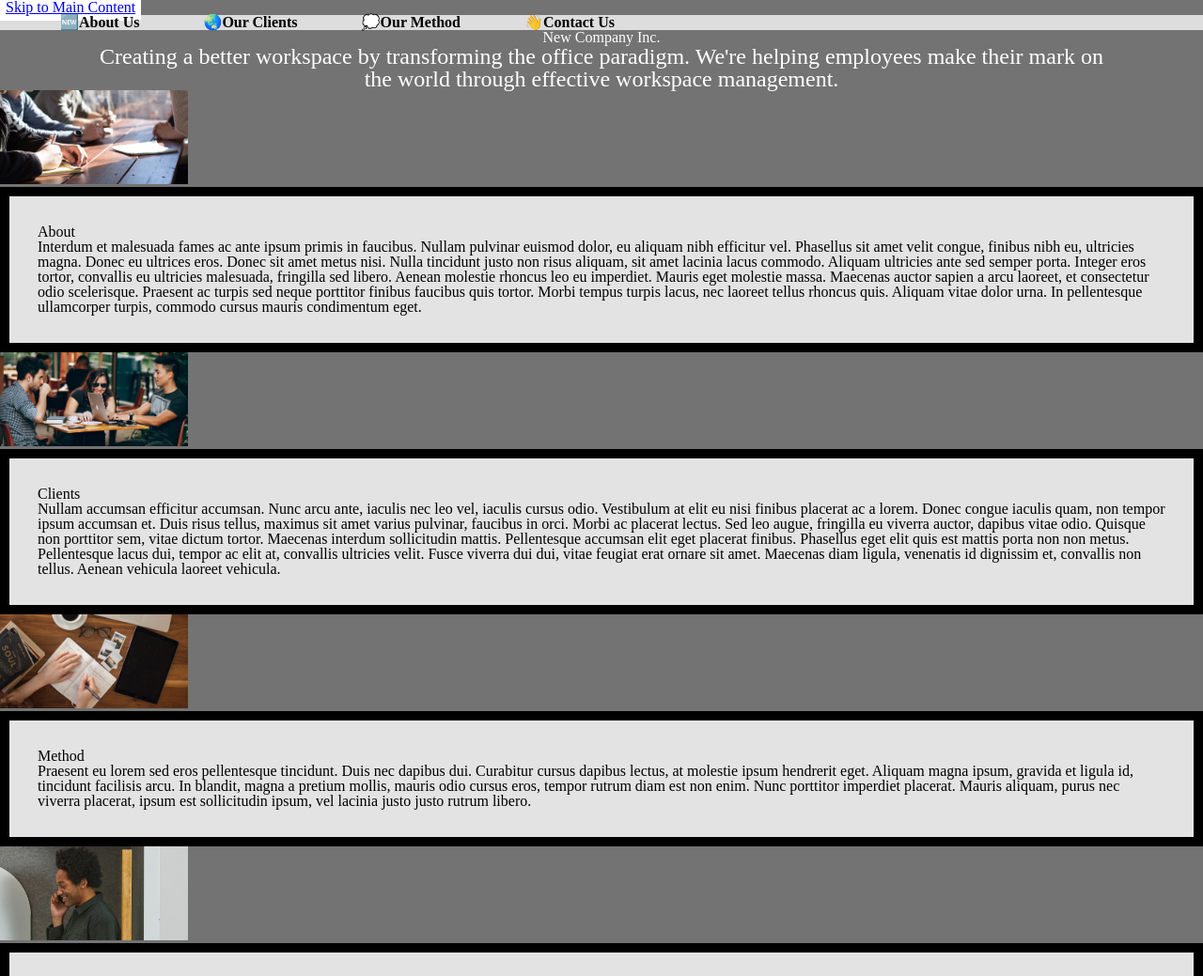
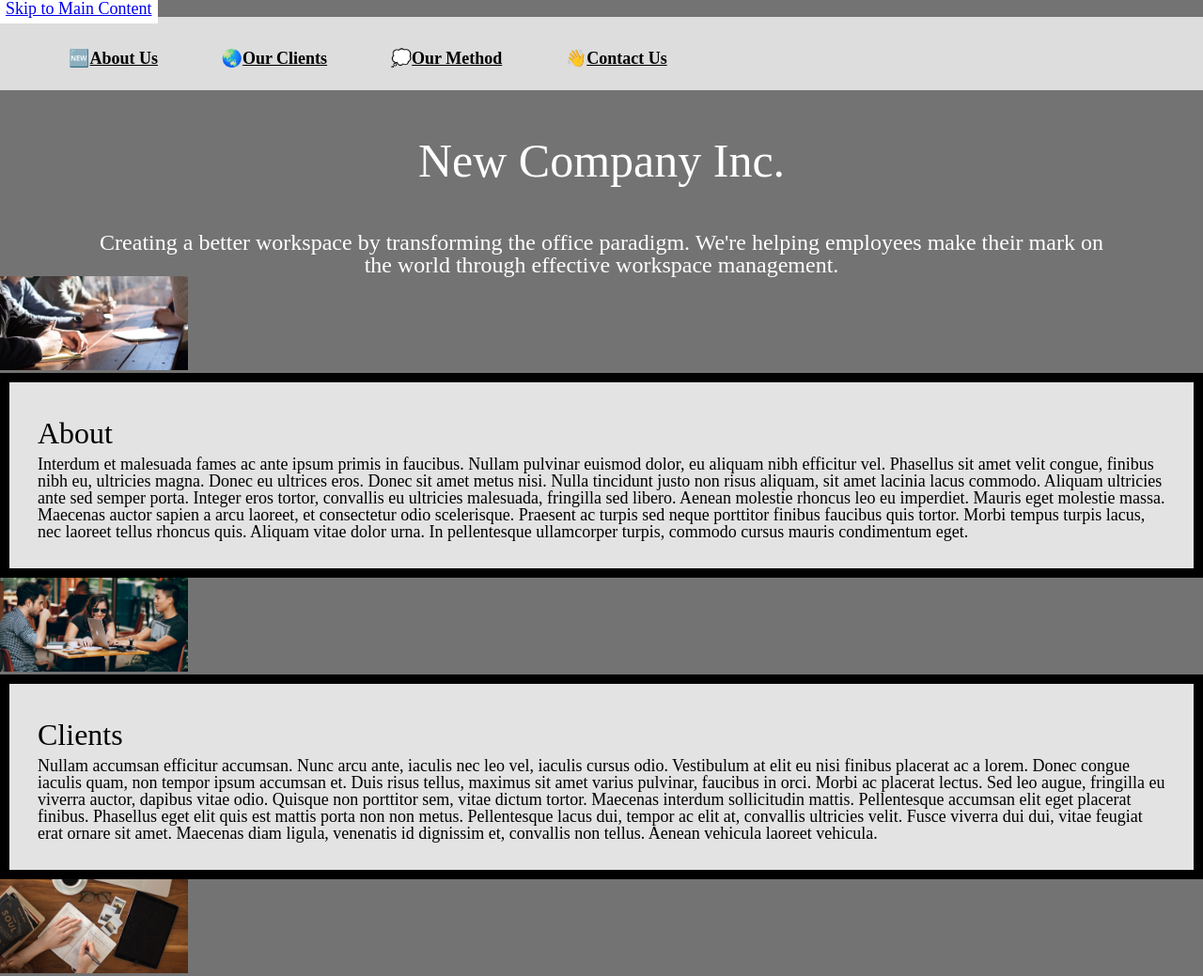
Before and after one commit to abirahmed7272/homework3-2022, a plain HTML site: page index.html in a window 1280 px wide. Shown: the top 1039 px of the page at 94% size. Drawn offline with Linux system fonts and the light colour scheme.

Commit message:
Update index.html

```diff
--- a/index.html
+++ b/index.html
@@ -2,20 +2,21 @@
 <html lang="en">
   <head>
     <meta charset="utf-8">
+    <meta name="viewport" content="width=device-width, initial-scale=1.0">
     <link rel="icon"  href="images/logo-drk.png">
+    <link rel="stylesheet" type="text/css" href="css/html5reset.css">
     <link rel="stylesheet" type="text/css" href="css/style.css">
-    <link rel="stylesheet" type="text/css" href="css/html5reset.css">
     <title>2022 New Company Inc.</title>
   </head>
   <body>
-    <a class="skip" href="main">Skip to Main Content</a>
+    <a class="skip" href="#main">Skip to Main Content</a>
     <header>
     <nav>
       <ul>
-        <li>&#x1F195;<a>About Us</a></li>
-        <li>&#x1F30F;<a>Our Clients</a></li>
-        <li>&#128173;<a>Our Method</a></li>
-        <li>&#128075;<a>Contact Us</a></li>
+        <li>&#x1F195;<a href=#about>About Us</a></li>
+        <li>&#x1F30F;<a href=#clients>Our Clients</a></li>
+        <li>&#128173;<a href=#method>Our Method</a></li>
+        <li>&#128075;<a href=#contant>Contact Us</a></li>
       </ul>
       </nav>
       <div class = "intro">
```
